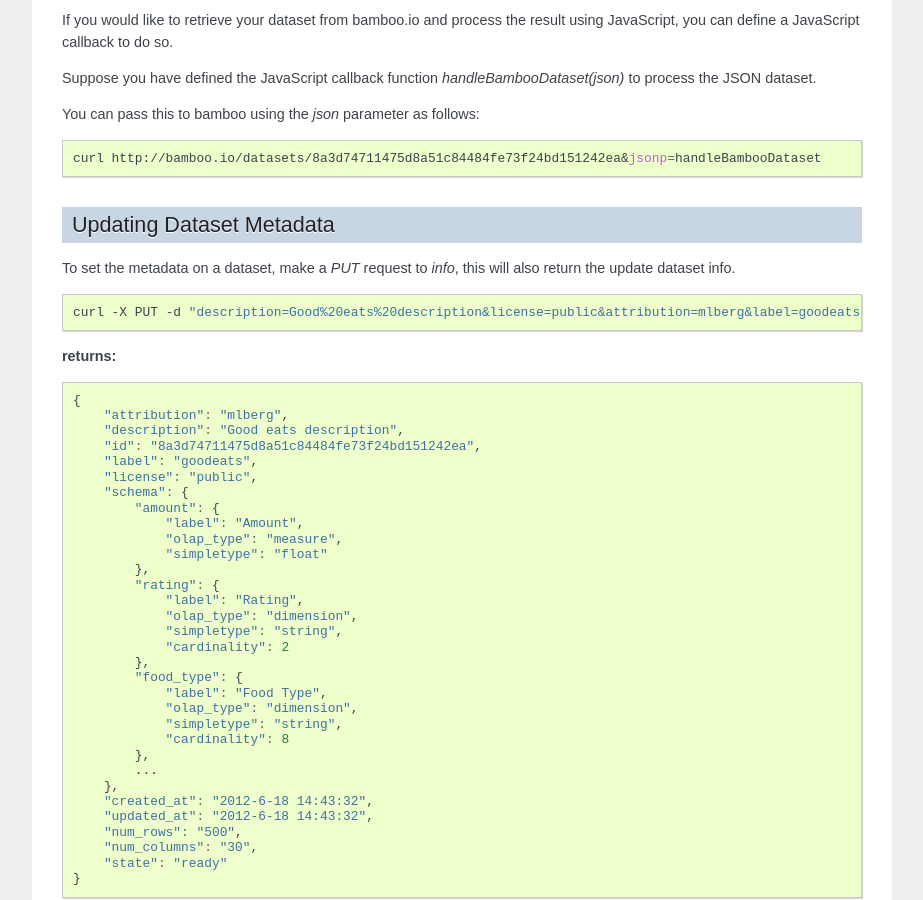
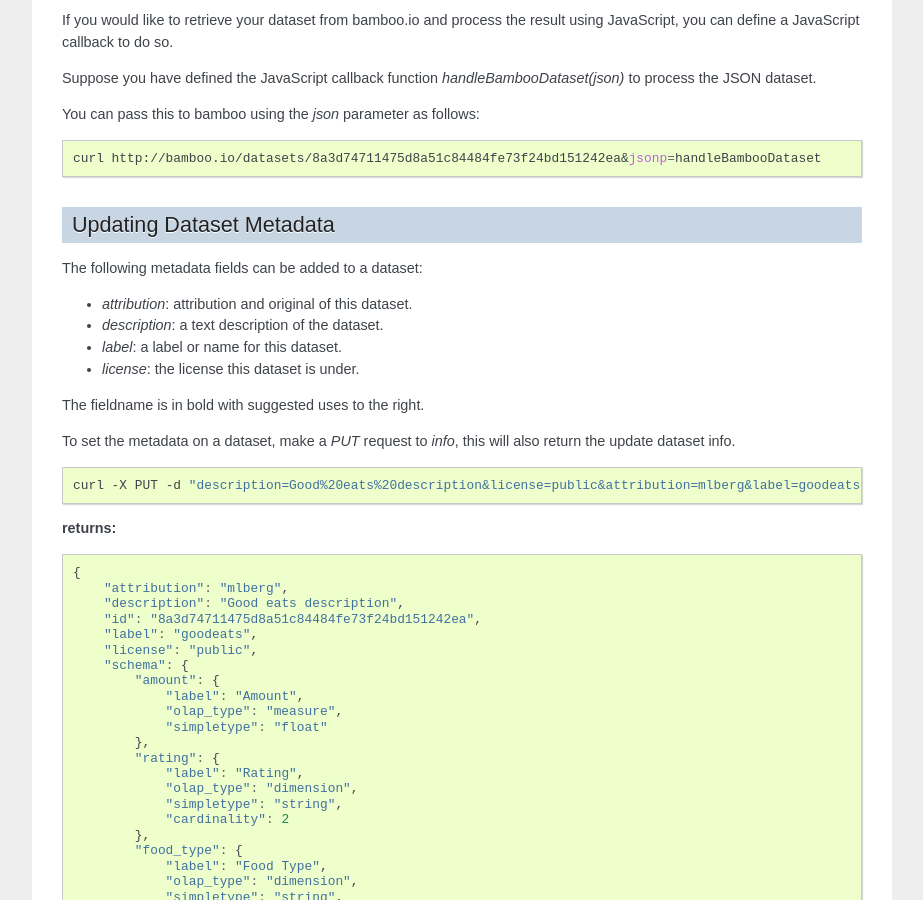
Before and after one commit to pld/bamboo, a Sphinx documentation site: the page built from docs/advanced_commands.rst, in a window 1280 px wide and 900 px high, scrolled down 4225 px. Shown: the whole window, without its empty margins (198-1121 px from the left). Built offline with Sphinx 7.4.7, drawn with Linux system fonts in a browser that asks for light colours; formulas are drawn with MathJax 3.

Commit message:
metadata field descriptions

```diff
--- a/docs/advanced_commands.rst
+++ b/docs/advanced_commands.rst
@@ -270,6 +270,15 @@ You can pass this to bamboo using the `json` parameter as follows:
 Updating Dataset Metadata
 -------------------------
 
+The following metadata fields can be added to a dataset:
+
+* *attribution*: attribution and original of this dataset.
+* *description*: a text description of the dataset.
+* *label*: a label or name for this dataset.
+* *license*: the license this dataset is under.
+
+The fieldname is in bold with suggested uses to the right.
+
 To set the metadata on a dataset, make a `PUT` request to `info`, this will
 also return the update dataset info.
 
```
